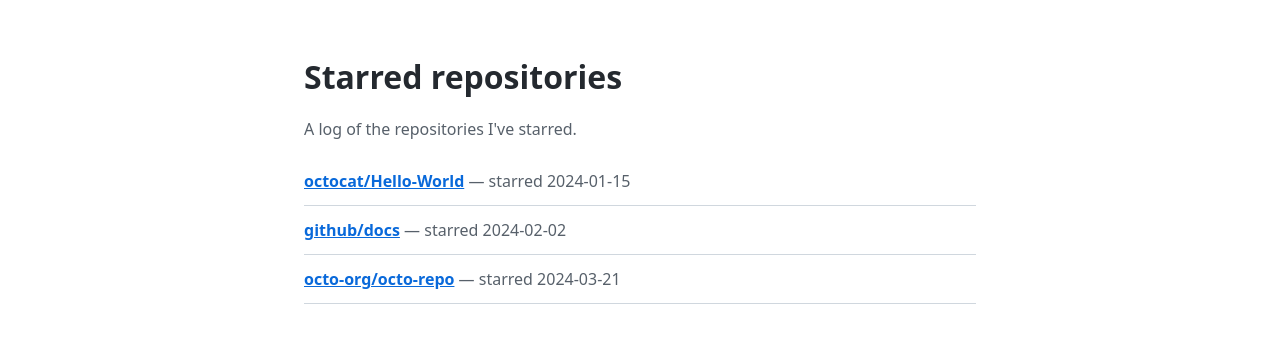
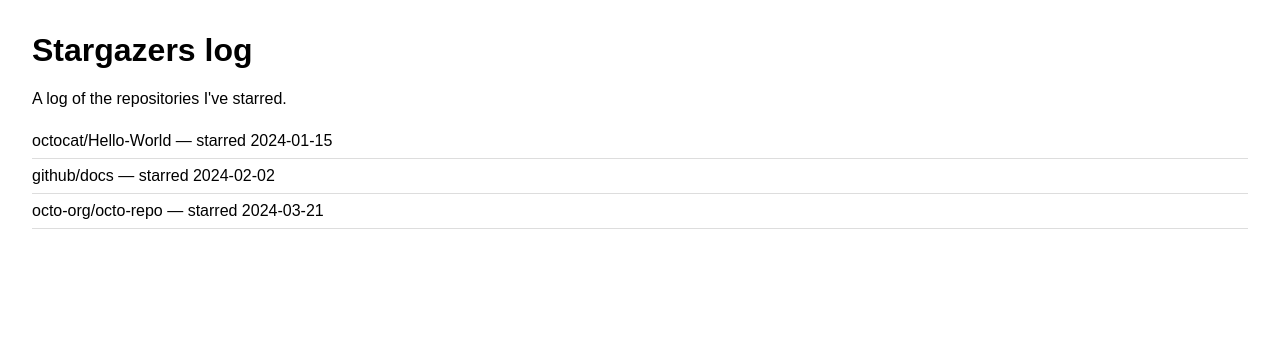
Before and after one commit to Zeteaaa/stargazers-log, a plain HTML site: page index.html in a window 1280 px wide. Drawn offline with Linux system fonts and the light colour scheme.

```diff
--- a/events.json
+++ b/events.json
@@ -1,17 +1,5 @@
 [
-  {
-    "name": "octocat/Hello-World",
-    "starred": "2024-01-15",
-    "url": "https://github.com/octocat/Hello-World"
-  },
-  {
-    "name": "github/docs",
-    "starred": "2024-02-02",
-    "url": "https://github.com/github/docs"
-  },
-  {
-    "name": "octo-org/octo-repo",
-    "starred": "2024-03-21",
-    "url": "https://github.com/octo-org/octo-repo"
-  }
+  { "name": "octocat/Hello-World", "starred": "2024-01-15" },
+  { "name": "github/docs", "starred": "2024-02-02" },
+  { "name": "octo-org/octo-repo", "starred": "2024-03-21" }
 ]
--- a/index.html
+++ b/index.html
@@ -2,15 +2,13 @@
 <html lang="en">
   <head>
     <meta charset="utf-8">
-    <title>Starred repositories</title>
+    <title>Stargazers log</title>
     <link rel="stylesheet" href="style.css">
   </head>
   <body>
-    <main>
-      <h1>Starred repositories</h1>
-      <p>A log of the repositories I've starred.</p>
-      <ul id="starred"></ul>
-    </main>
+    <h1>Stargazers log</h1>
+    <p>A log of the repositories I've starred.</p>
+    <ul id="starred"></ul>
     <script src="script.js"></script>
   </body>
 </html>
--- a/script.js
+++ b/script.js
@@ -1,27 +1,10 @@
-const list = document.querySelector("#starred");
-
 fetch("events.json")
-  .then((response) => {
-    if (!response.ok) {
-      throw new Error(`Unable to load starred repositories (${response.status})`);
-    }
-    return response.json();
-  })
+  .then((response) => response.json())
   .then((events) => {
+    const list = document.querySelector("#starred");
     events.forEach((event) => {
       const item = document.createElement("li");
-      const repository = document.createElement("a");
-      const date = document.createElement("time");
-
-      repository.href = event.url;
-      repository.textContent = event.name;
-      date.dateTime = event.starred;
-      date.textContent = ` — starred ${event.starred}`;
-
-      item.append(repository, date);
+      item.textContent = `${event.name} — starred ${event.starred}`;
       list.appendChild(item);
     });
-  })
-  .catch((error) => {
-    list.innerHTML = `<li>${error.message}</li>`;
   });
--- a/style.css
+++ b/style.css
@@ -1,35 +1,14 @@
 body {
-  max-width: 42rem;
-  margin: 0 auto;
-  padding: 2rem 1rem;
-  color: #24292f;
-  font-family: system-ui, -apple-system, BlinkMacSystemFont, "Segoe UI", sans-serif;
-  line-height: 1.5;
-}
-
-h1 {
-  margin-bottom: 0.5rem;
-}
-
-p {
-  color: #57606a;
+  font-family: sans-serif;
+  margin: 2rem;
 }
 
 ul {
+  list-style: none;
   padding: 0;
-  list-style: none;
 }
 
 li {
-  padding: 0.75rem 0;
-  border-bottom: 1px solid #d0d7de;
+  padding: 0.5rem 0;
+  border-bottom: 1px solid #ddd;
 }
-
-li a {
-  color: #0969da;
-  font-weight: 600;
-}
-
-li time {
-  color: #57606a;
-}
```
